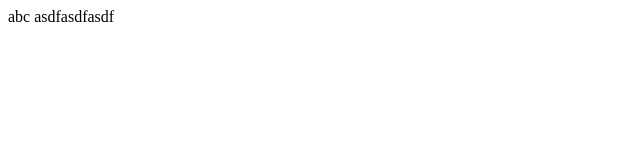
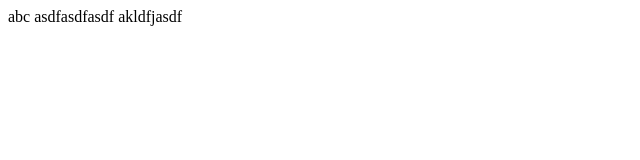
Before and after one commit to anhvuqbhg/anhvuqbhg, a plain HTML site: page index.html in a window 1280 px wide. Shown: the full height of the page, 0-640 px from the left. Drawn offline with Linux system fonts and the light colour scheme.

Commit message:
loi roi anh Trung oi

```diff
--- a/index.html
+++ b/index.html
@@ -9,5 +9,6 @@
 <body>
     abc
 asdfasdfasdf
+akldfjasdf
 </body>
 </html>
```
